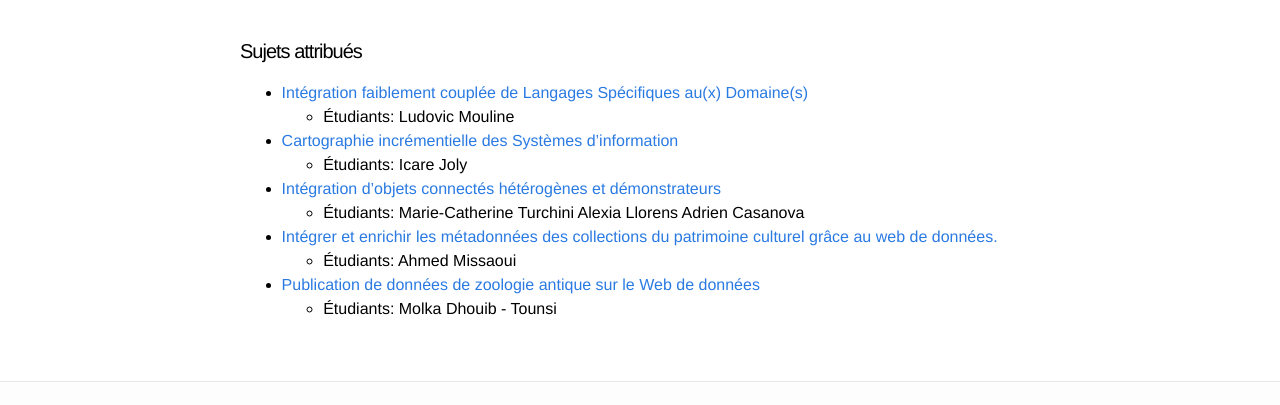
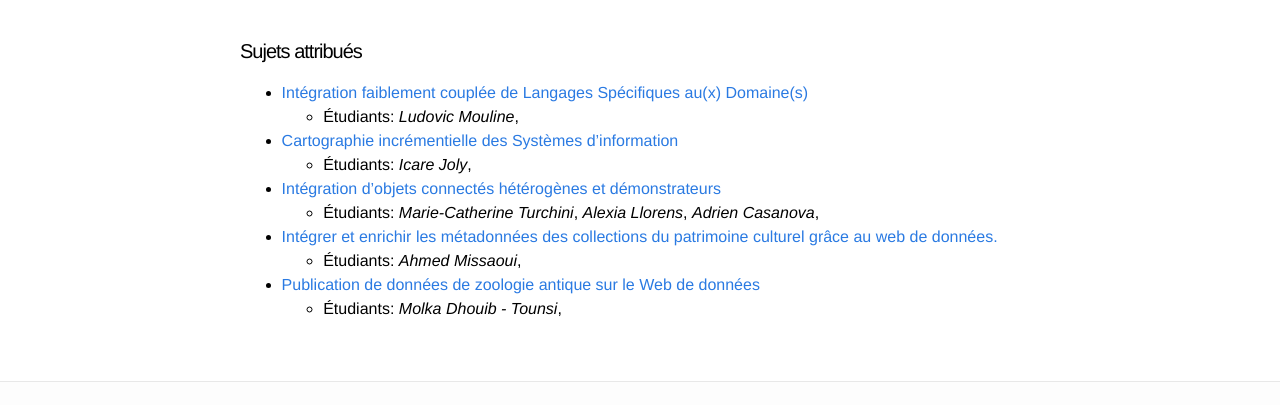
Before and after one commit to gmolines/pfe, a Jekyll site: the page built from index.md, in a window 1280 px wide. Shown: the part 455-860 px from the top of the page. Built offline with Jekyll 4.4.1, drawn with Linux system fonts in a browser that asks for light colours.

```diff
--- a/index.md
+++ b/index.md
@@ -22,6 +22,6 @@ menu: false
 {% for post in site.posts %}
     {% if post.categories contains 'oqp' %}
   * [{{$post.title}}]({{ BASE_PATH }}{{ post.url }})
-    * Étudiants: {%for stud in post.students %}{{stud}} {%endfor %}
+    * Étudiants: {%for stud in post.students %}*{{stud}}*, {%endfor %}
     {% endif %}
 {% endfor %}
```
